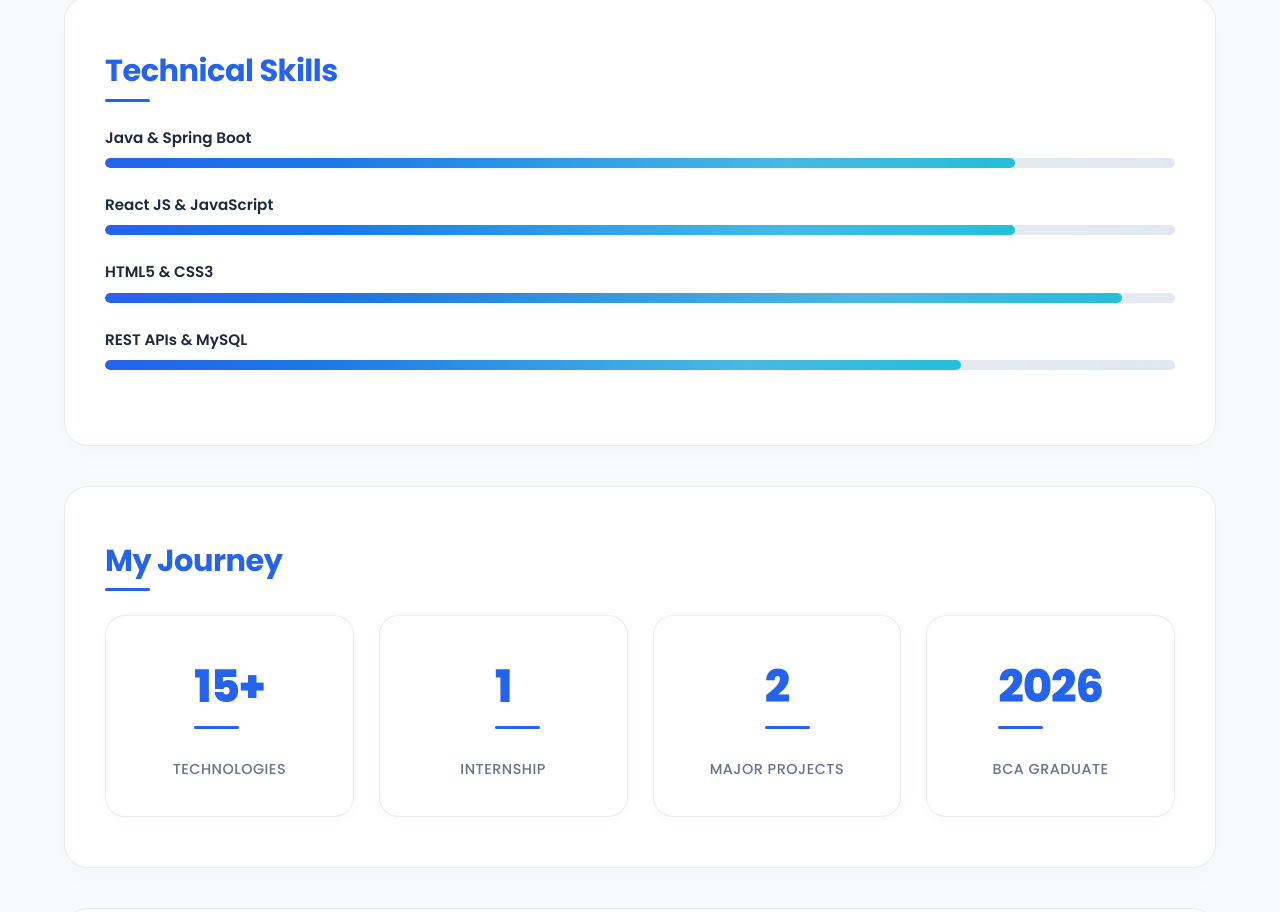
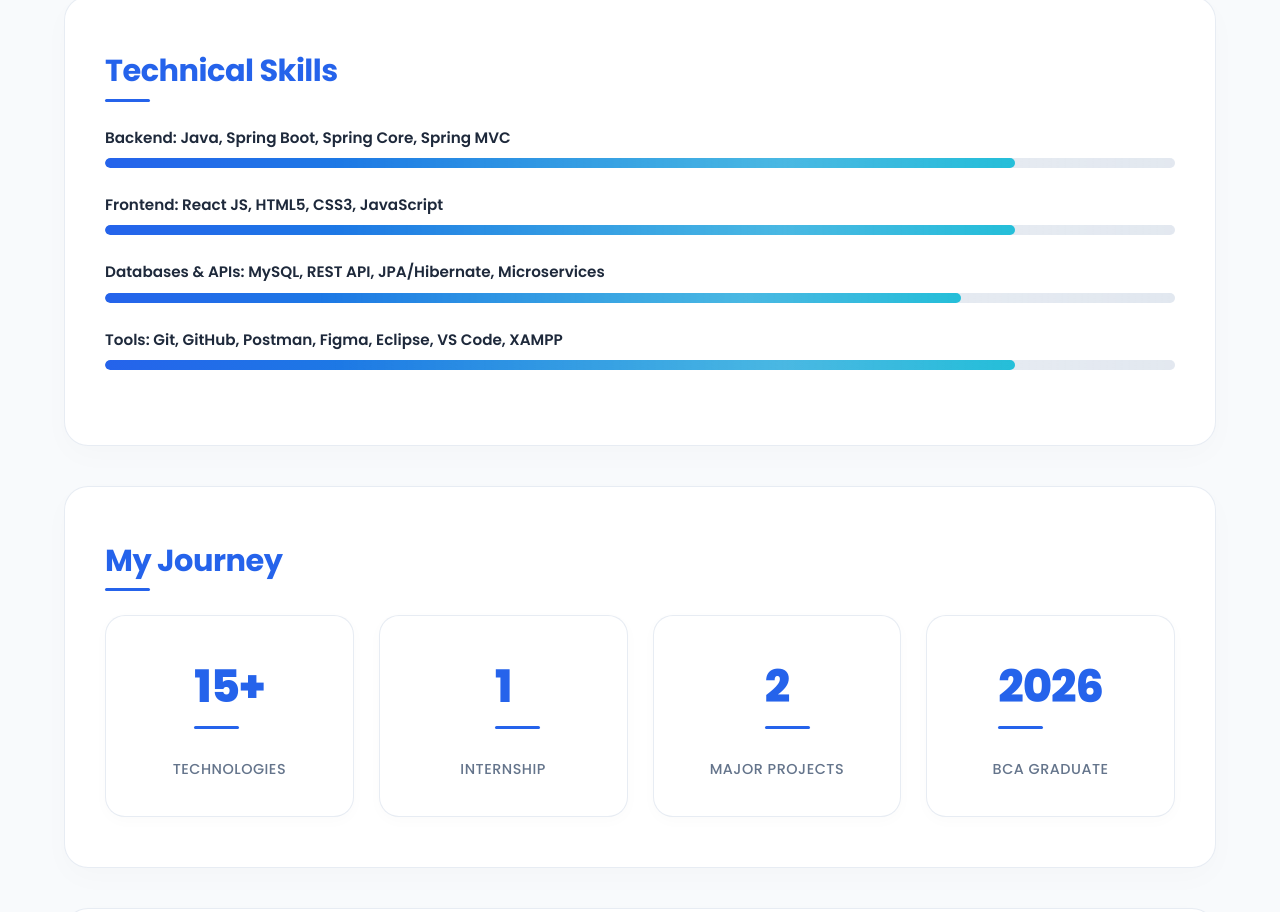
Before and after one commit to sebastin-x/Portfolio, a React (Create React App) app: page / in a window 1280 px wide. Shown: the part 1279-2191 px from the top of the page. Built offline with nearby package versions, Linux system fonts and the light colour scheme.

Commit message:
Enhanced portfolio with comprehensive skills section matching resume

```diff
--- a/src/App.jsx
+++ b/src/App.jsx
@@ -57,7 +57,7 @@ function App() {
           <h2>Technical Skills</h2>
 
           <div className="skill">
-            <p className="skill-name">Java & Spring Boot</p>
+            <p className="skill-name">Backend: Java, Spring Boot, Spring Core, Spring MVC</p>
             <div className="progress">
               <div
                 className="progress-bar"
@@ -67,7 +67,7 @@ function App() {
           </div>
 
           <div className="skill">
-            <p className="skill-name">React JS & JavaScript</p>
+            <p className="skill-name">Frontend: React JS, HTML5, CSS3, JavaScript</p>
             <div className="progress">
               <div
                 className="progress-bar"
@@ -77,21 +77,21 @@ function App() {
           </div>
 
           <div className="skill">
-            <p className="skill-name">HTML5 & CSS3</p>
+            <p className="skill-name">Databases & APIs: MySQL, REST API, JPA/Hibernate, Microservices</p>
             <div className="progress">
               <div
                 className="progress-bar"
-                style={{ width: "95%" }}
+                style={{ width: "80%" }}
               ></div>
             </div>
           </div>
 
           <div className="skill">
-            <p className="skill-name">REST APIs & MySQL</p>
+            <p className="skill-name">Tools: Git, GitHub, Postman, Figma, Eclipse, VS Code, XAMPP</p>
             <div className="progress">
               <div
                 className="progress-bar"
-                style={{ width: "80%" }}
+                style={{ width: "85%" }}
               ></div>
             </div>
           </div>
```
